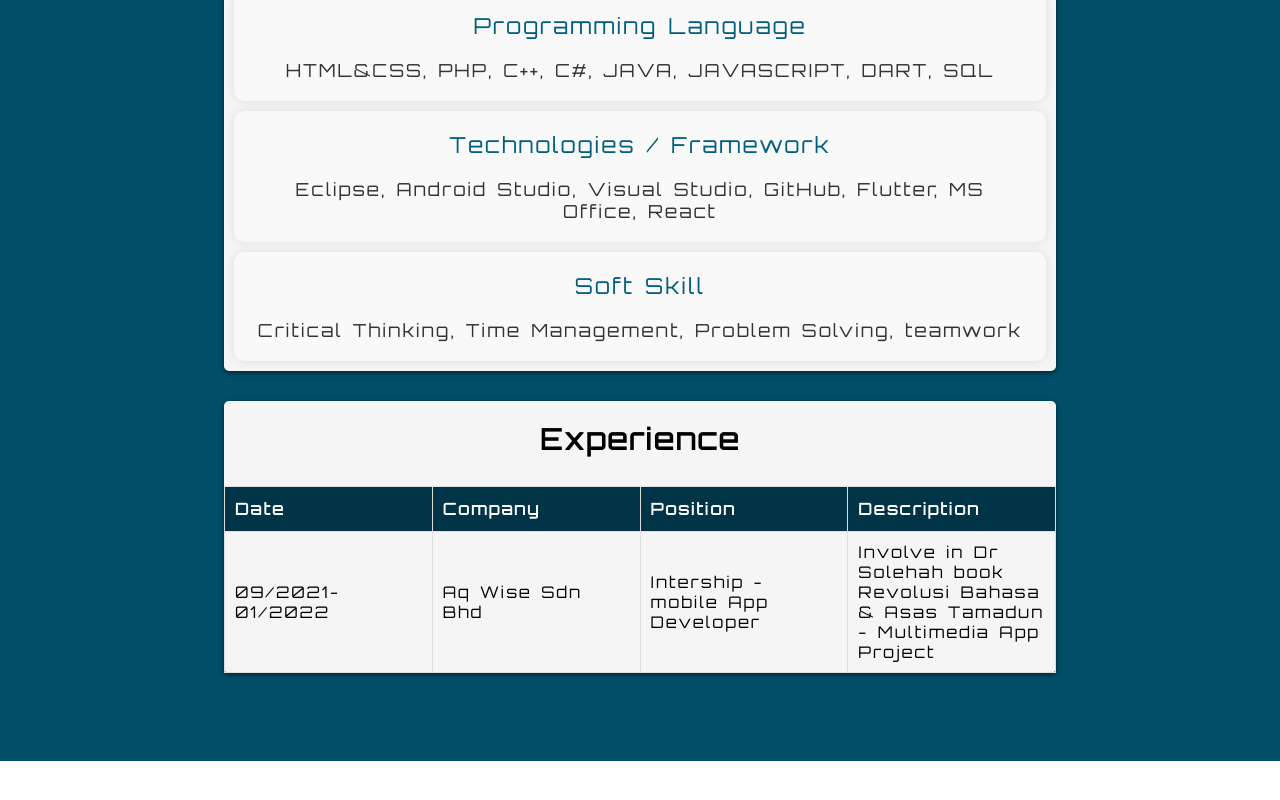
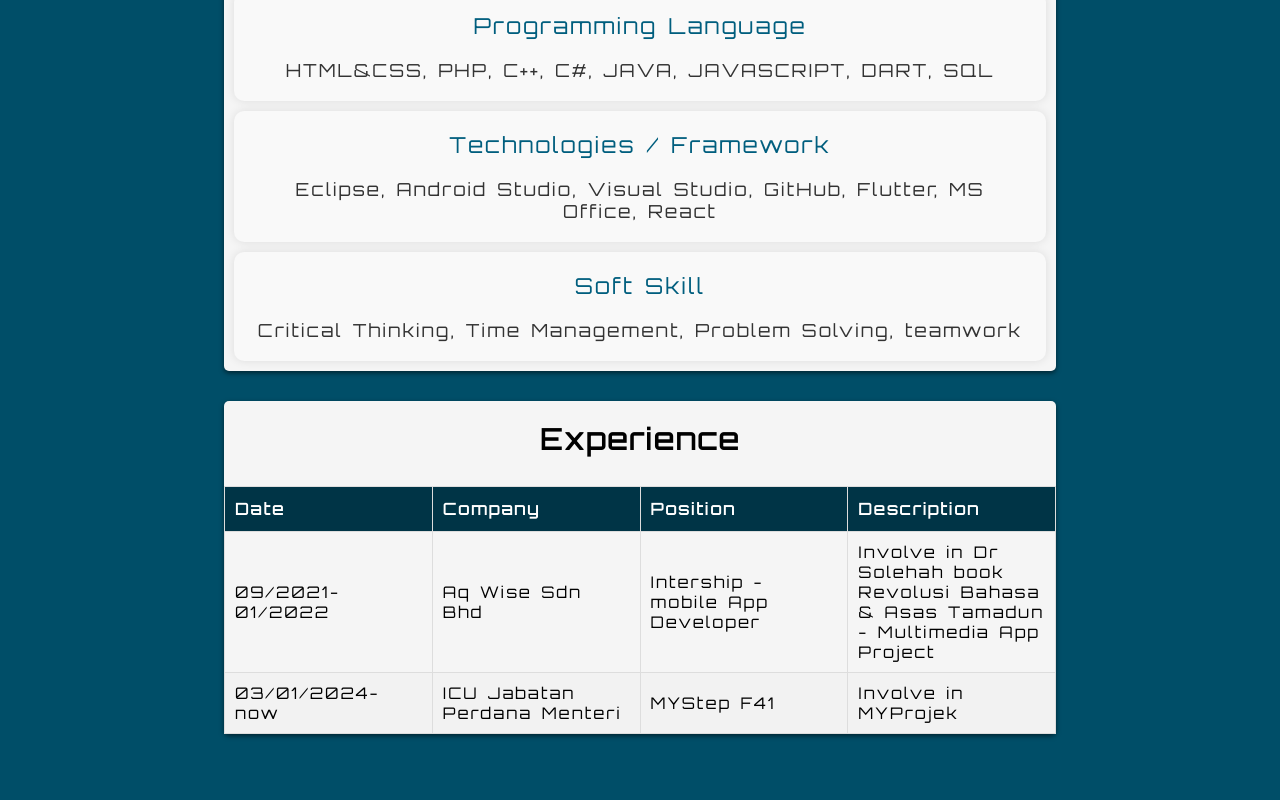
Before and after one commit to Ryuuchi53/portfolio, a React (Create React App) app: page /about in a window 1280 px wide. Shown: the part 1619-2419 px from the top of the page. Before the commit the page ends 2380 px from the top, so only its background shows below. Built offline with nearby package versions, Linux system fonts and the light colour scheme.

Commit message:
Update TableExperience.js
update table experience - latest

```diff
--- a/src/TableExperience.js
+++ b/src/TableExperience.js
@@ -6,6 +6,12 @@ const data = [
       Company: 'Aq Wise Sdn Bhd',
       Position: 'Intership - mobile App Developer',
       Description: 'Involve in Dr Solehah book Revolusi Bahasa & Asas Tamadun - Multimedia App Project'
+    },
+    {
+      Date: '03/01/2024-now',
+      Company: 'ICU Jabatan Perdana Menteri',
+      Position: 'MYStep F41',
+      Description: 'Involve in MYProjek'
     },
   ];
 
```
